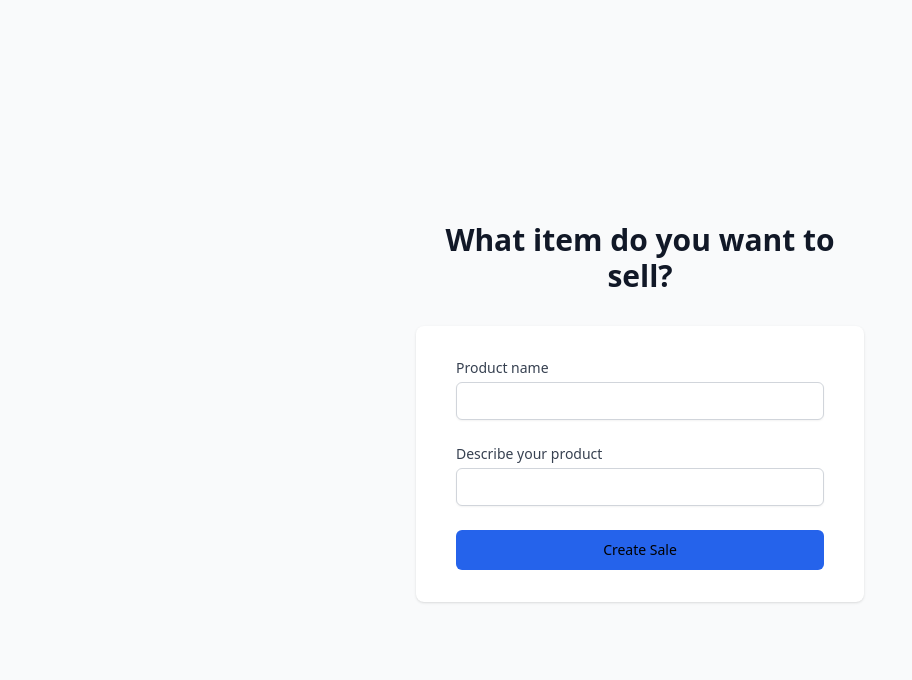
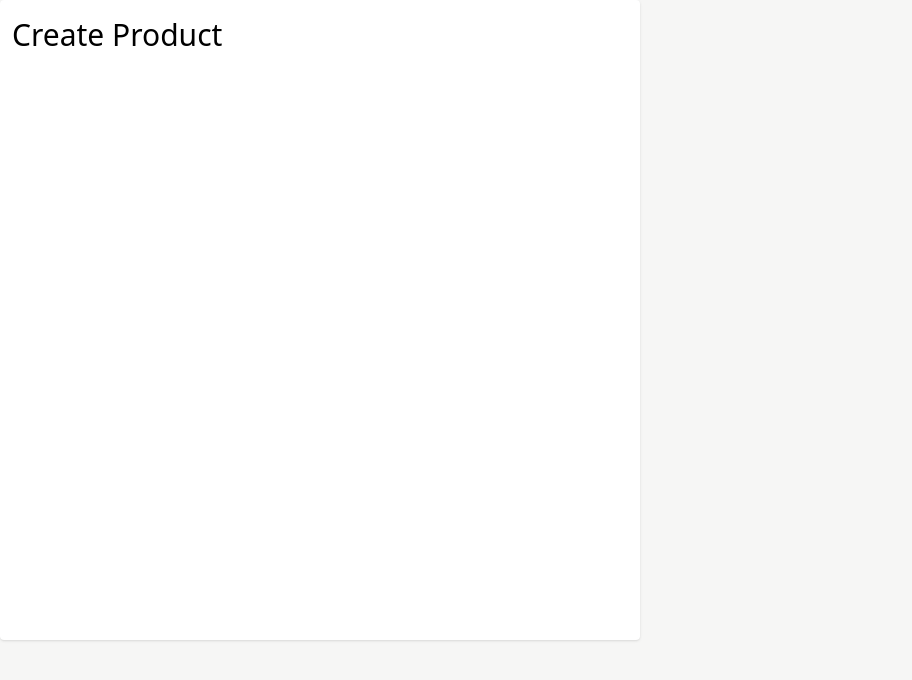
Before and after one commit to MaaX59/frontend, a React (Create React App) app: page /createProduct in a window 1280 px wide. Shown: the top 680 px of the page, without its empty margins (0-912 px from the left). Built offline with nearby package versions, Linux system fonts and the light colour scheme.

Commit message:
navbar and createproduct started

```diff
--- a/src/components/Product/CreateProduct.jsx
+++ b/src/components/Product/CreateProduct.jsx
@@ -1,97 +1,67 @@
 import { React, useState } from "react";
-import {Link} from "react-router-dom";
 import axios from "axios";
 import { server } from "../../server";
 
 const CreateProduct = () => {
   const [name, setName] = useState("");
-  const [price, setPrice] = useState();
+  const [price, setPrice] = useState(0);
   const [description, setDescription] = useState("");
-  const [ratings, setRatings] = useState("");
   const [image, setImage] = useState("");
   const [seller, setSeller] = useState("");
-  const [stock, setStock] = useState();
-
+  const [stock, setStock] = useState(0);
+  const [category, setCategory] = useState("");
+  // const [ratings, setRatings] = useState("");
+  // const [numberOfReviews, setNumberOfReviews] = useState("");
+  // const [review, setReview] = useState([]);
 
   const handleSubmit = (e) => {
     e.preventDefault();
-    const createdProduct= {
+    const createdProduct = {
       name,
       price,
       description,
-        ratings,
       image,
       seller,
       stock,
+      category,
+      // numberOfReviews,
+      // ratings,
+      // review
     };
     console.log("product from frontend", createdProduct);
 
-    axios.post(`${server}/createProduct`, createdProduct).then((res) =>{
-      console.log(res)
+    axios
+      .post(`${server}/createProduct`, createdProduct)
+      .then((res) => {
+        console.log(res);
       })
-    .catch((err) =>{
+      .catch((err) => {
         console.log(err);
-    })
+      });
 
     setName("");
-    setPrice();
+    setPrice(0);
     setDescription("");
-    setRatings("");
+
     setImage("");
     setSeller("");
     setStock();
-  }
+    setCategory("");
+    // setNumberOfReviews(0);
+    // setReview([]);
+    // setRatings("");
+
+
+  };
 
   return (
-    <div className="min-h-screen bg-gray-50 flex flex-col justify-center py-12 sm:px-6 lg:px-8">
-      <div className="sm:mx-auto sm:w-full sm:max-w-md">
-        <h2 className="mt-6 text-center text-3xl font-extrabold text-gray-900">
-          What item do you want to sell?
-        </h2>
-      </div>
-      <div className="mt-8 sm:mx-auto sm:w-full sm:max-w-md">
-        <div className="bg-white py-8 px-4 shadow sm:rounded-lg sm:px-10">
-          <form className="space-y-6" onSubmit={handleSubmit}>
-            <div>
-              <label className="block text-sm font-medium text-gray-700">
-                Product name
-              </label>
-              <div className="mt-1">
-                <input
-                  type="name"
-                  name="name"
-                  autoComplete="name"
-                  required
-                  value={name}
-                  onChange={(e) => setName(e.target.value)}
-                  className="apperance-none block w-full px-3 py-2 border border-gray-300 rounded-md shadow-sm placeholder-gray-400 focus:outline-none focus:ring-blue-500 focus:border-blue-500 sm:text-sm"
-                />
-              </div>
-            </div>
-            <div>
-              <label className="block text-sm font-medium text-gray-700">
-                Describe your product
-              </label>
-              <div className="mt-1">
-                <input
-                  type="description"
-                  name="description"
-                  required
-                  value={description}
-                  onChange={(e) => setDescription(e.target.value)}
-                  className="apperance-none block w-full px-3 py-2 border border-gray-300 rounded-md shadow-sm placeholder-gray-400 focus:outline-none focus:ring-blue-500 focus:border-blue-500 sm:text-sm"
-                />
-              </div>
-            </div>
-            <div className="group relative w-full h-[40px] flex justify-center rounded-md bg-blue-600 hover:bg-blue-700 py-2 px-4 border border-transparent font-medium text-sm">
-                <button type="submit">Create Sale</button>
+    <div className='w-[90%] 800px:w-[50%] bg-white shadow h-[80vh] rounded-[4px] p-3 overflow-y-scroll'>
+      <h5 className='text-[30px] '>
+        Create Product</h5>
+
     </div>
 
-          </form>
-        </div>
-      </div>
-    </div>
-  );
+  )
+
   };
-
 export default CreateProduct;
--- /dev/null
+++ b/src/pages/HomePage.jsx
@@ -0,0 +1,18 @@
+import React from 'react'
+import Navbar from "../components/navbar.jsx"
+import { Link } from "react-router-dom";
+
+
+function HomePage() {
+  return (
+    <div>
+        <Navbar />
+        <Link to="/signup">Sign Up</Link>
+        <Link to="/login">Login</Link>
+
+
+    </div>
+  )
+}
+
+export default HomePage
```
Lines whose indentation alone changed are shown as unchanged.
